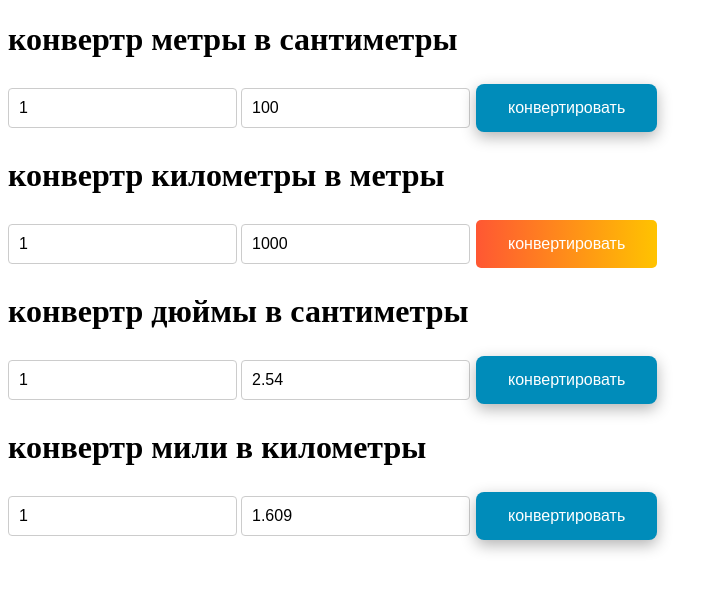
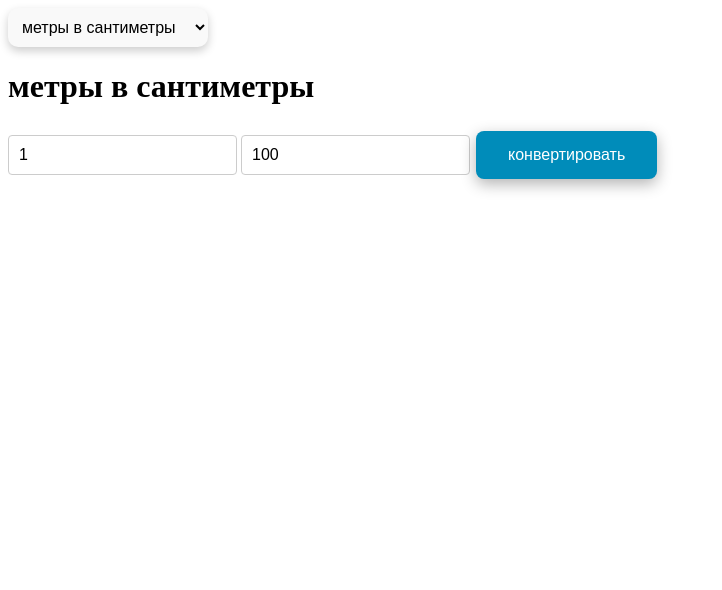
Before and after one commit to Timofey760/converter, a plain HTML site: page index.html in a window 1280 px wide. Shown: the whole page, without its empty margins (0-722 px from the left). Drawn offline with Linux system fonts and the light colour scheme.

Commit message:
new version

```diff
--- a/index.html
+++ b/index.html
@@ -1,5 +1,6 @@
 <!DOCTYPE html>
 <html lang="en">
+
 <head>
     <meta charset="UTF-8">
     <meta name="viewport" content="width=device-width, initial-scale=1.0">
@@ -7,13 +8,19 @@
     <link rel="stylesheet" href="style.css">
     <script src="script.js"></script>
 </head>
+
 <body onload="load()">
-    <H1>
-        конвертр метры в сантиметры
-    </H1>
-    <input class="input-simple" type="number" id="input_metr" value="1">
-    <input class="input-simple" type="number" id="input_sm">
+    <select onchange="changeConverter()" id="selectConverter" class="select-shadow">
+        <option>метры в сантиметры</option>
+        <option>километры в метры</option>
+        <option>дюймы в сантиметры</option>
+        <option>мили в километры</option>
+    </select>
+    <H1 id="captionConverter">метры в сантиметры</H1>
+    <input class="input-simple" type="number" id="inputFrom" value="1">
+    <input class="input-simple" type="number" id="inputTo">
     <button class="button-shadow" onclick="convert()">конвертировать</button>
+    <!--
     <H1>
         конвертр километры в метры
     </H1>
@@ -32,7 +39,8 @@
     <input class="input-simple" type="number" id="input_ml" value="1">
     <input class="input-simple" type="number" id="input_km1">
     <button class="button-cross" onclick="convert4()">конвертировать</button>
-
+-->
 
 </body>
+
 </html>
--- a/script.js
+++ b/script.js
@@ -1,4 +1,19 @@
-function convert(){
+function convert()
+{
+   let elementH1=document.getElementById('captionConverter')
+   console.log(elementH1.innerHTML)
+   let fromValue=+document.getElementById('inputFrom').value
+   let to=document.getElementById('inputTo');
+   let res;
+   if (elementH1.innerHTML=='метры в сантиметры')  res=fromValue*100;
+   if (elementH1.innerHTML=='километры в метры')  res=fromValue*1000;
+   if (elementH1.innerHTML=='дюймы в сантиметры')  res=fromValue*2.54;
+   if (elementH1.innerHTML=='мили в километры')  res=fromValue*1.609;
+   to.value=res;
+}
+
+/*
+function convert1(){
    let elementInputMetr, elementInputSm;
    elementInputMetr=document.getElementById("input_metr")
    elementInputSm=document.getElementById("input_sm")
@@ -29,10 +44,18 @@ function convert2(){
    let m=elementInputMetr.value
    elementInputSm.value=m*1.609
 }
-
+*/
  function load(){
     convert()
-    convert2()
-    convert3()
-    convert4()
+    //convert2()
+    //convert3()
+    //convert4()
  }
+
+ function changeConverter()
+ {
+   //console.log(document.getElementById('captionConverter').innerHTML);
+   //console.log(document.getElementById('selectConverter').value);
+   document.getElementById('captionConverter').textContent=document.getElementById('selectConverter').value;
+   convert();
+ }
--- a/style.css
+++ b/style.css
@@ -107,3 +107,32 @@
     box-shadow: 0 5px 15px rgba(0, 0, 0, 0.3); /* Тень */
         transition: transform 0.2s; /* Плавный переход нажатия */
 }
+
+.select-normal {
+    padding: 10px;
+    border: 1px solid #ccc; /* Светло-серая граница */
+    border-radius: 4px; /* Закругленные углы */
+    font-size: 16px; /* Размер шрифта */
+    background-color: #fff; /* Белый фон */
+    color: #333; /* Темный текст */
+    outline: none; /* Убрать стандартную обводку */
+    transition: border-color 0.3s; /* Плавный переход для границы */
+}
+
+.select-normal:focus {
+    border-color: #007BFF; /* Синий цвет границы на фокусе */
+}
+
+.select-shadow {
+    padding: 10px;
+    border: none; /* Без границы */
+    border-radius: 10px;
+    font-size: 16px;
+    background-color: #f9f9f9; /* Светлый фон */
+    box-shadow: 0 4px 10px rgba(0, 0, 0, 0.2); /* Тень */
+    transition: box-shadow 0.3s;
+}
+
+.select-shadow:focus {
+    box-shadow: 0 6px 15px rgba(0, 0, 0, 0.3); /* Увеличение тени на фокусе */
+}
```
